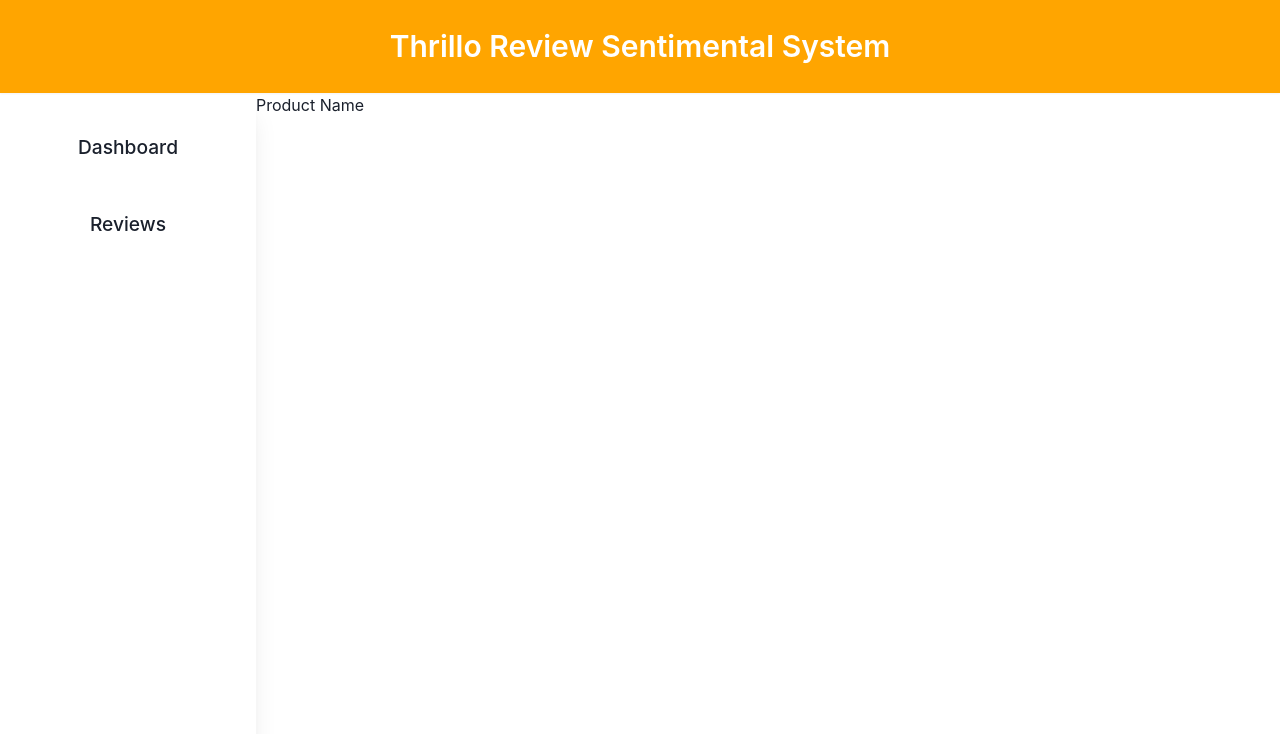
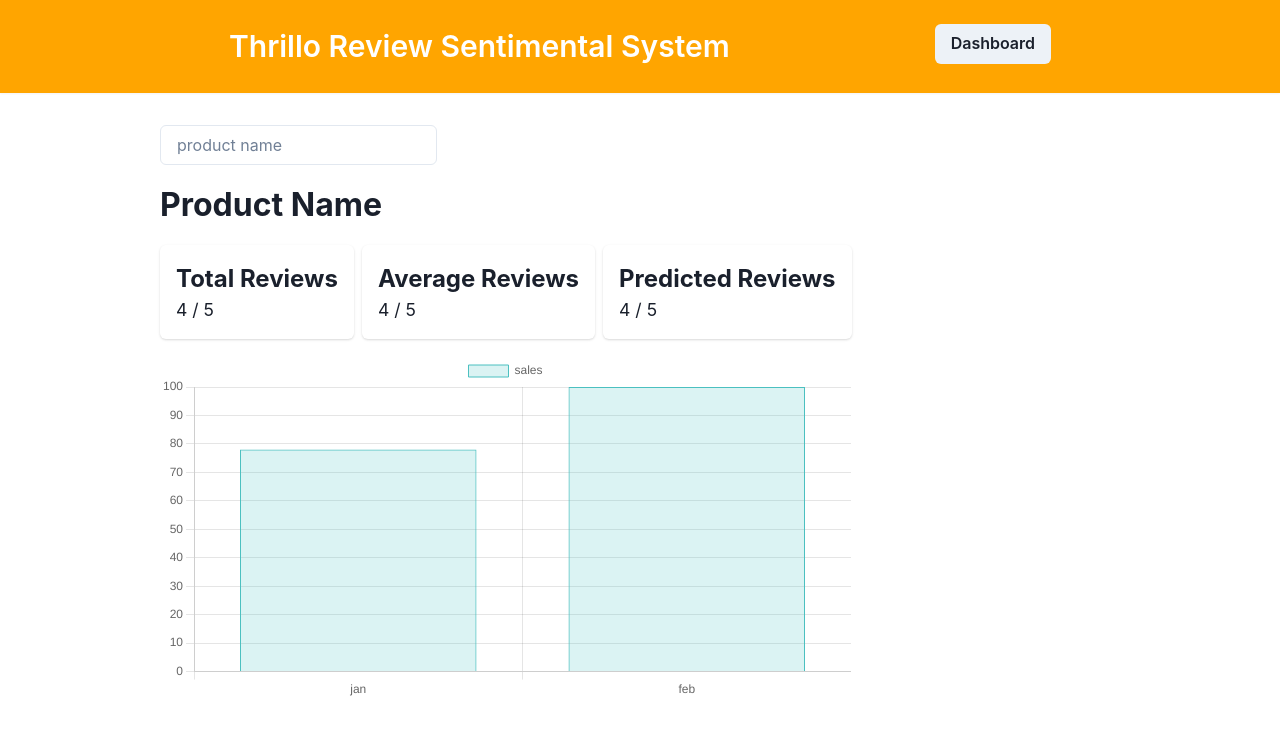
Before and after one commit to jaindivij21/Review-Sentiment-Analysis, a React (Create React App) app in the folder frontend/: page /dashboard in a window 1280 px wide. Shown: the top 734 px of the page. Built offline with nearby package versions, Linux system fonts and the light colour scheme.

Commit message:
dashboard

```diff
--- a/frontend/src/components/Dashboard.js
+++ b/frontend/src/components/Dashboard.js
@@ -1,17 +1,54 @@
-import { Box, Flex, Text } from "@chakra-ui/react";
+import { Box, Flex, HStack, Input, Text } from "@chakra-ui/react";
 import Chart from "./Chart";
 import Navbar from "./Navbar";
 import Sidebar from "./Sidebar";
+import { useState } from "react";
 
 function Dashboard() {
+  const [productName, setProductName] = useState();
   return (
-    <Box height="90vh">
+    <Box>
       <Navbar />
       <Flex h="100%">
-        <Sidebar />
-        <Box>
-          <Text>Product Name</Text>
-          {/* <Chart label="sales" labels={["jan", "feb"]} chartData={[78, 100]} /> */}
+        {/* <Sidebar /> */}
+        <Box mx="10rem" mt="2rem">
+          <Input
+            value={productName}
+            onChange={(e) => setProductName(e.target.value)}
+            placeholder="product name"
+            w="40%"
+            mb="1rem"
+          />
+          <Text mb="1rem" fontSize="2rem" fontWeight="700">
+            Product Name
+          </Text>
+          <HStack mb="1rem">
+            <Box
+              as="a"
+              href="/reviews"
+              boxShadow="base"
+              p="4"
+              borderRadius="md"
+            >
+              <Text fontSize="1.5rem" fontWeight="700">
+                Total Reviews
+              </Text>
+              <Text fontSize="1.1rem">4 / 5</Text>
+            </Box>
+            <Box boxShadow="base" p="4" borderRadius="md">
+              <Text fontSize="1.5rem" fontWeight="700">
+                Average Reviews
+              </Text>
+              <Text fontSize="1.1rem">4 / 5</Text>
+            </Box>
+            <Box boxShadow="base" p="4" borderRadius="md">
+              <Text fontSize="1.5rem" fontWeight="700">
+                Predicted Reviews
+              </Text>
+              <Text fontSize="1.1rem">4 / 5</Text>
+            </Box>
+          </HStack>
+          <Chart label="sales" labels={["jan", "feb"]} chartData={[78, 100]} />
         </Box>
       </Flex>
     </Box>
--- a/frontend/src/components/Navbar.js
+++ b/frontend/src/components/Navbar.js
@@ -5,9 +5,19 @@
     <Box p="6" bgColor="orange" as="nav" bg="bg-surface" boxShadow="sm">
       <Box>
         <Flex justify="space-evenly" flex="1">
-          <Text fontSize="3xl" color="white" variant="ghost" fontWeight="600">
+          <Text
+            as="a"
+            href="/"
+            fontSize="3xl"
+            color="white"
+            variant="ghost"
+            fontWeight="600"
+          >
             Thrillo Review Sentimental System
           </Text>
+          <Button as="a" href="/dashboard">
+            Dashboard
+          </Button>
         </Flex>
       </Box>
     </Box>
```
